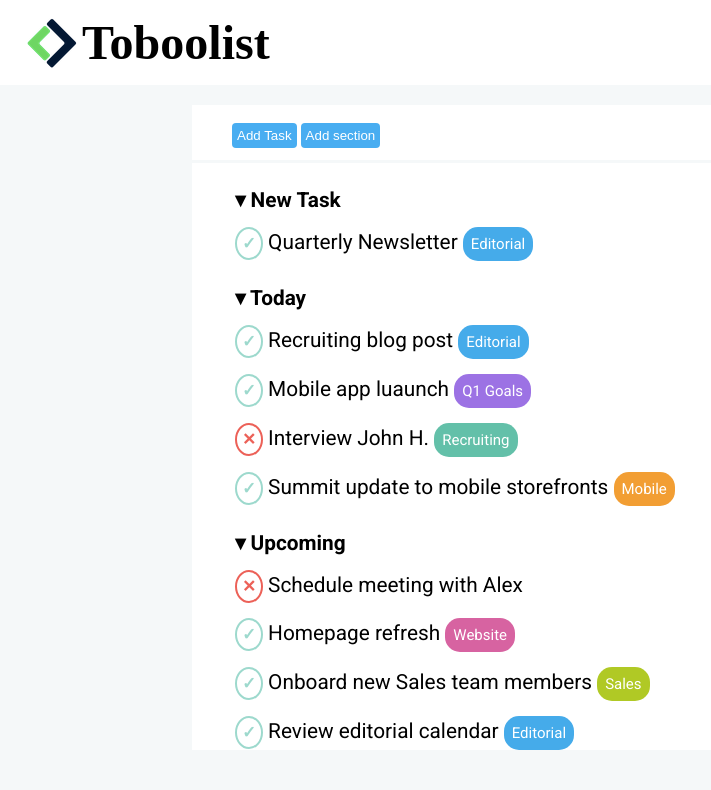
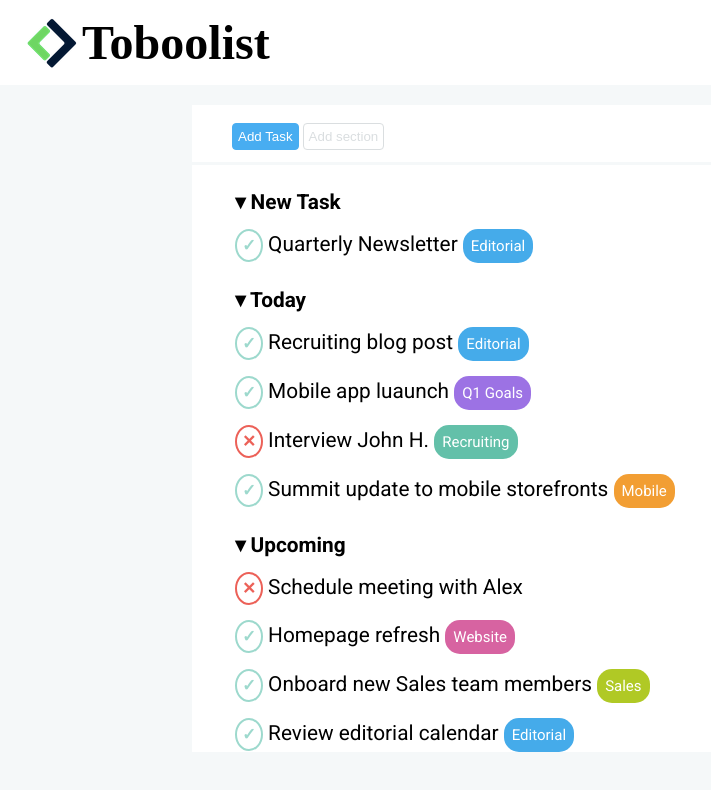
Before and after one commit to leonardomastrangelo/html-css-toboolist, a plain HTML site: page index.html in a window 1280 px wide. Shown: the whole page, without its empty margins (0-711 px from the left). Drawn offline with Linux system fonts and the light colour scheme.

Commit message:
correction buttons

```diff
--- a/css/style.css
+++ b/css/style.css
@@ -47,10 +47,21 @@ nav
 button
 {
     padding: 5px;
+    border-radius: 4px;
+}
+
+.blue-button
+{
+    background-color: #48ADF1;
     color: white;
-    background-color: #48ADF1;
-    border: none;
-    border-radius: 4px;
+    border: 1px solid #48ADF1;
+}
+
+.white-button
+{
+    background-color: white;
+    color: #DADEE0;
+    border: 1px solid #DADEE0;
 }
 
 /* ul general */
@@ -69,6 +80,7 @@ li
     margin-top: 15px;
     margin-bottom: 15px;
 }
+
 /* entities */
 .check-mark
 {
@@ -92,7 +104,7 @@ li
     margin: auto;
 }
 
-/* task */
+/* task font */
 .task
 {
     font-family: 'Roboto', sans-serif;
--- a/index.html
+++ b/index.html
@@ -19,8 +19,8 @@
 
     <main>
         <nav>
-            <button>Add Task</button>
-            <button>Add section</button>
+            <button class="blue-button">Add Task</button>
+            <button class="white-button">Add section</button>
         </nav>
 
         <!-- ul-1 -->
@@ -32,6 +32,7 @@
             </li>
         </ul>
 
+        <!-- ul-2 -->
         <ul>&#9662; Today
             <li>
                 <div class="check-mark">&#10003;</div>
@@ -58,6 +59,7 @@
             </li>
         </ul>
 
+        <!-- ul-3 -->
         <ul>&#9662; Upcoming
             <li>
                 <div class="cross-mark">&#10005;</div>
```
